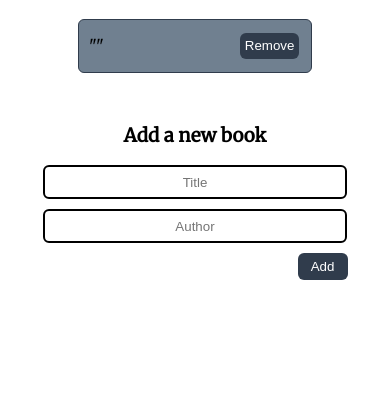
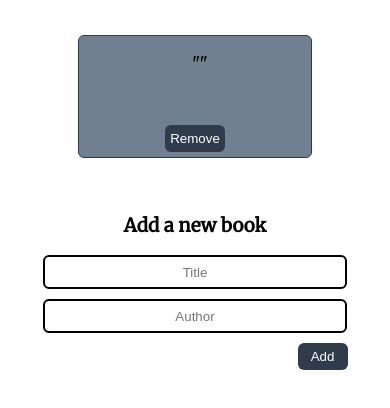
Before and after one commit to Amtresu/Awesome_Books, a website: page index.html in a window 390 px wide. Both pictures are taken after a click on the button "Add". Shown: the part 64-472 px from the top of the page. Drawn offline with Linux system fonts and the light colour scheme.

Commit message:
Made design responsive

```diff
--- a/style.css
+++ b/style.css
@@ -29,6 +29,7 @@ ul {
   align-items: center;
   gap: 20px;
   margin-bottom: 5px;
+  font-size: 2vh;
 
 }
 
@@ -85,3 +86,24 @@ ul {
   margin-top: 10px;
   margin-left: 255px;
 }
+
+@media only screen and (max-width: 769px){
+  .books-container{
+    display: flex;
+    flex-direction: column;
+}
+
+.book-item{
+  display: flex;
+  flex-direction: column;
+  align-items: center;
+  gap: 0px;
+}
+
+.remove{
+  margin: 0;
+  margin-bottom: 5px;
+}
+
+
+}
```
